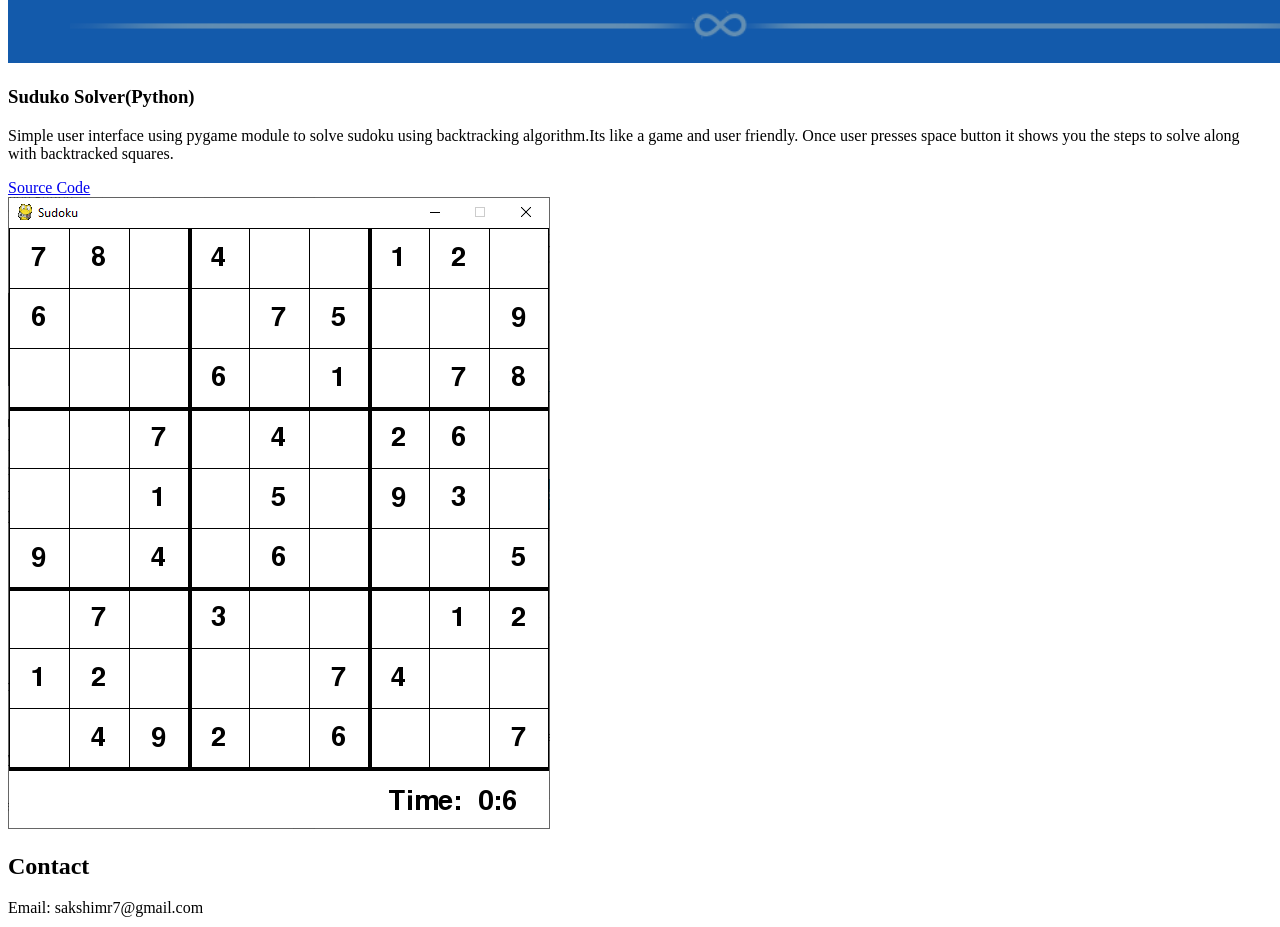
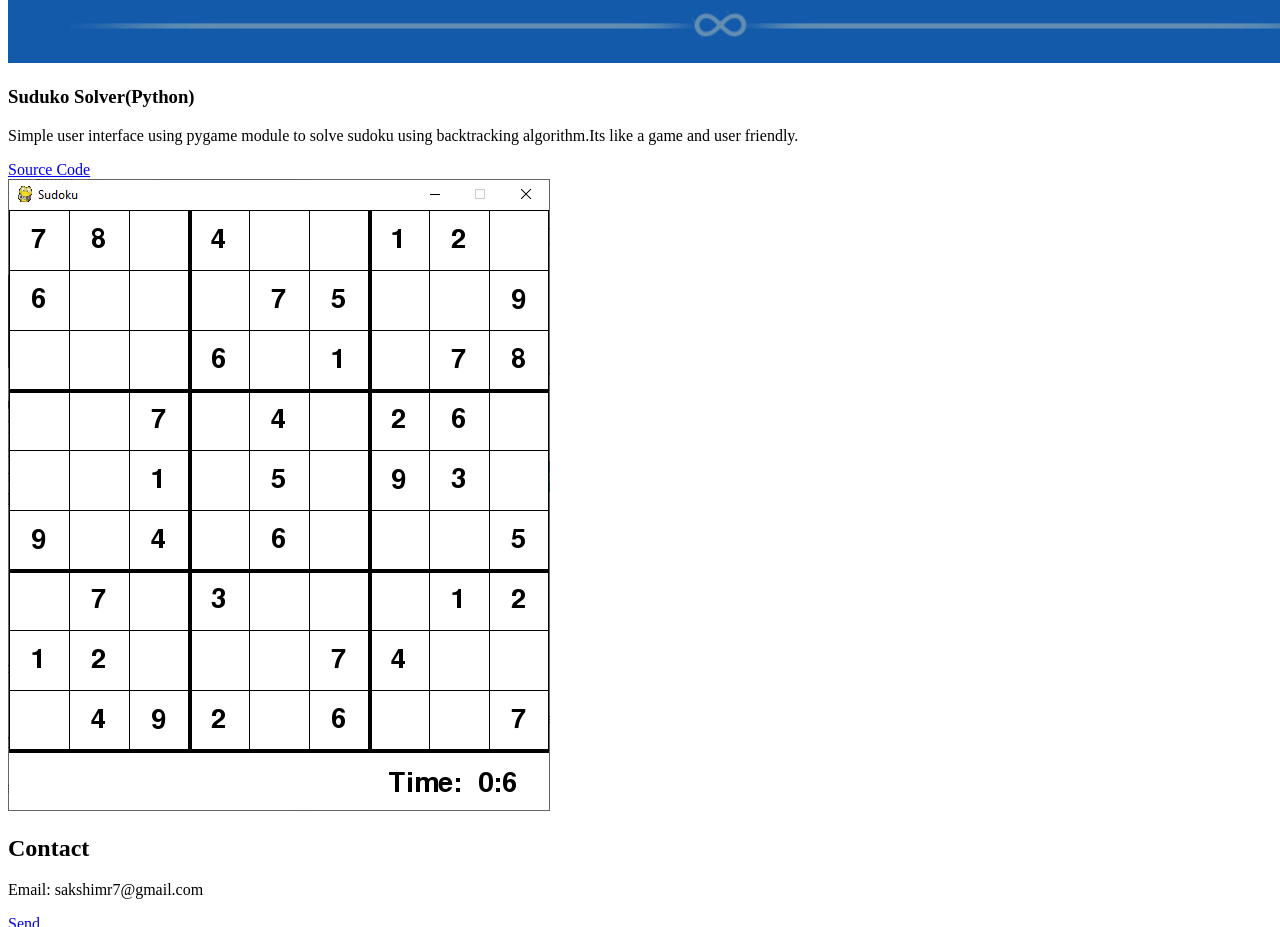
Before and after one commit to ShakshiPandey77/portfolio, a website: page src/template.html in a window 1280 px wide. Shown: the part 1520-2447 px from the top of the page. Drawn offline with nearby package versions, Linux system fonts and the light colour scheme.

Commit message:
Project Description updated

```diff
--- a/src/template.html
+++ b/src/template.html
@@ -167,8 +167,7 @@
                   <p class="mb-4">
                     Simple user interface using pygame module to solve sudoku
                     using backtracking algorithm.Its like a game and user
-                    friendly. Once user presses space button it shows you the
-                    steps to solve along with backtracked squares.
+                    friendly.
                   </p>
                 </div>
                 <!-- <a target="_blank" class="cta-btn cta-btn--hero" href="#!">
```
